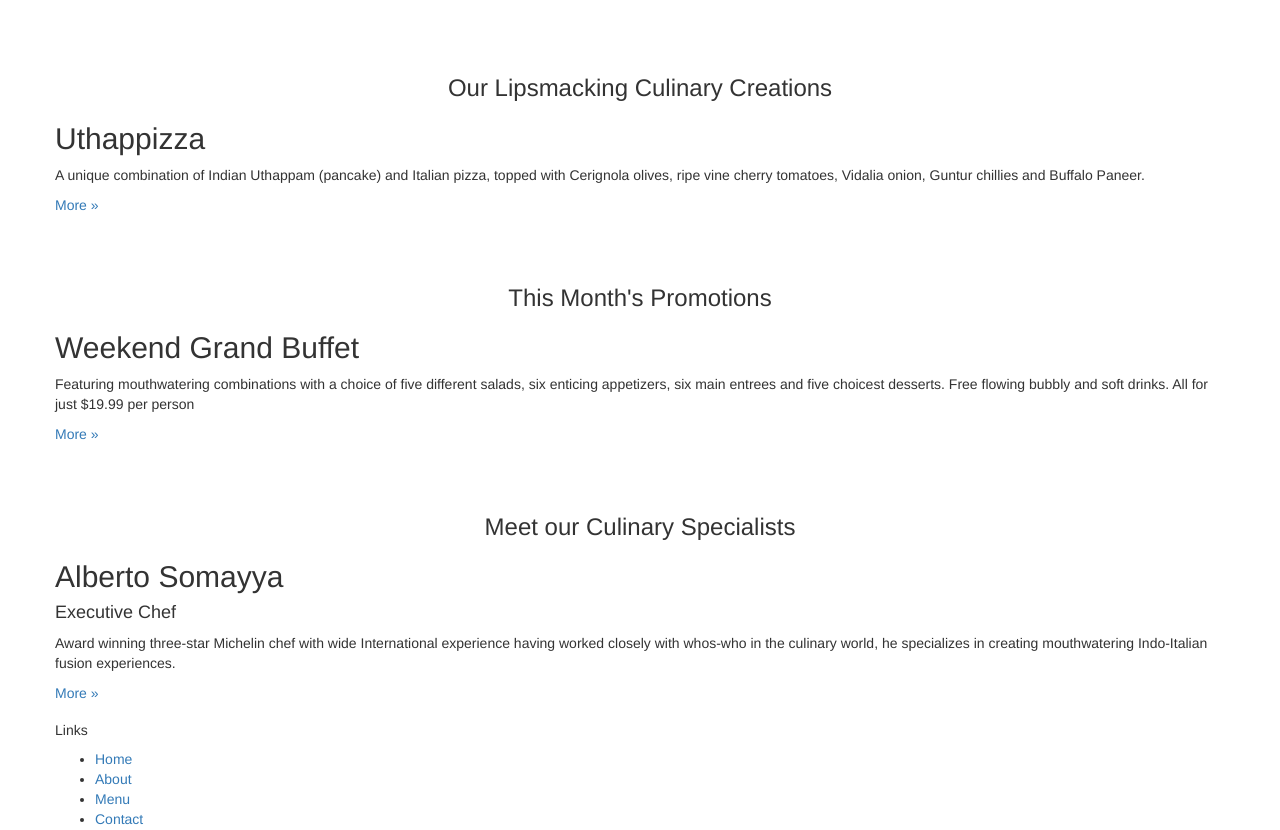
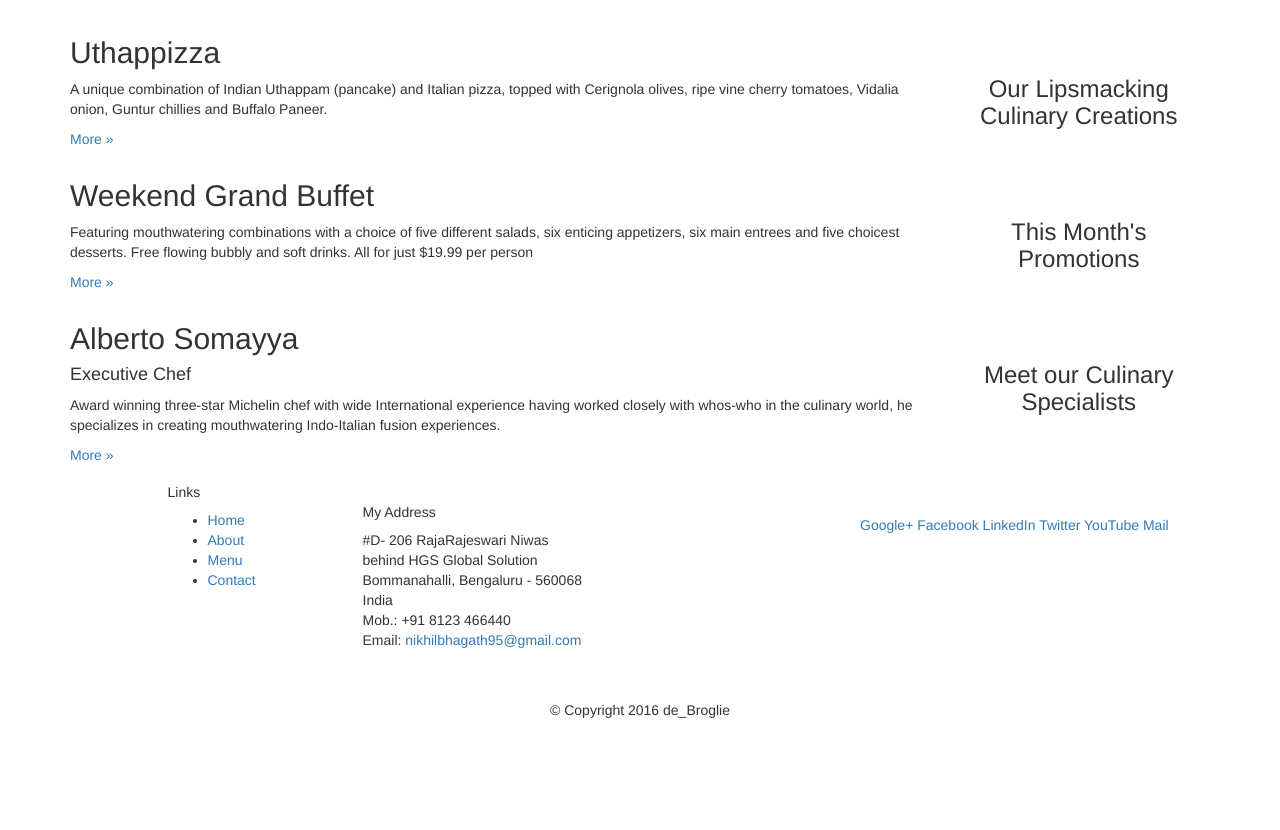
Before and after one commit to b4bhagath/OnePeRi-1, a plain HTML site: page index.html in a window 1280 px wide. Shown: the part 380-1210 px from the top of the page. After the commit the page ends 1110 px from the top, so only its background shows below. Drawn offline with nearby package versions, Linux system fonts and the light colour scheme.

```diff
--- a/index.html
+++ b/index.html
@@ -30,12 +30,12 @@
 
         <div class="container">
             <div class="row">
-                <div>
+                <div class="col-xs-12 col-sm-8">
                     <h1>Ristorante con Fusion</h1>
                     <p style="padding:40px;"></p>
                     <p>We take inspiration from the World's best cuisines, and create a unique fusion experience. Our lipsmacking creations will tickle your culinary senses!</p>
                 </div>
-                <div>
+                <div class="col-xs-12 col-sm-8">
                 </div>
             </div>
         </div>
@@ -43,11 +43,11 @@
 
     <div class="container">
         <div class="row">
-            <div>
+            <div class="col-xs-12 col-sm-3 col-sm-push-9">
                 <p style="padding:20px;"></p>
                 <h3 align=center>Our Lipsmacking Culinary Creations</h3>
             </div>
-            <div>
+            <div class="col-xs-12 col-sm-9 col-sm-pull-3">
                 <h2>Uthappizza</h2>
                 <p>A unique combination of Indian Uthappam (pancake) and Italian pizza, topped with Cerignola olives, ripe vine cherry tomatoes, Vidalia onion, Guntur chillies and Buffalo Paneer.</p>
                 <p><a  href="#">More &raquo;</a></p>
@@ -56,11 +56,11 @@
 
 
         <div class="row">
-            <div>
+            <div class="col-xs-12 col-sm-3 col-sm-push-9">
                 <p style="padding:20px;"></p>
                 <h3 align=center>This Month's Promotions</h3>
             </div>
-            <div>
+            <div class="col-xs-12 col-sm-9 col-sm-pull-3">
                 <h2>Weekend Grand Buffet</h2>
                 <p>Featuring mouthwatering combinations with a choice of five different salads, six enticing appetizers, six main entrees and five choicest desserts. Free flowing bubbly and soft drinks. All for just $19.99 per person </p>
                 <p><a href="#">More &raquo;</a></p>
@@ -68,11 +68,11 @@
         </div>
 
         <div class="row">
-            <div>
+            <div class="col-xs-12 col-sm-3 col-sm-push-9">
                 <p style="padding:20px;"></p>
                 <h3 align=center>Meet our Culinary Specialists</h3>
             </div>
-            <div>
+            <div class="col-xs-12 col-sm-9 col-sm-pull-3">
                 <h2>Alberto Somayya</h2>
                 <h4>Executive Chef</h4>
                 <p>Award winning three-star Michelin chef with wide International experience having worked closely with whos-who in the culinary world, he specializes in creating mouthwatering Indo-Italian fusion experiences. </p>
@@ -84,7 +84,7 @@
     <footer>
         <div class="container">
             <div class="row">
-                <div>
+                <div class="col-xs-5 col-xs-offset-1 col-sm-2 col-sm-offset-1">
                     <h5>Links</h5>
                     <ul>
                         <li><a href="#">Home</a></li>
@@ -93,7 +93,8 @@
                         <li><a href="#">Contact</a></li>
                     </ul>
                 </div>
-                <div>
+                <div class="col-xs-6 col-sm-5">
+                  <br>
                     <h5>My Address</h5>
                     <address>
 		              #D- 206 RajaRajeswari Niwas<br>
@@ -104,7 +105,7 @@
 		              Email: <a href="nikhilbhagath95@gmail.com">nikhilbhagath95@gmail.com</a>
 		           </address>
                 </div>
-                <div>
+                <div class="col-xs-6 col-sm-4">
                     <div style="padding: 40px 10px;">
                         <a href="http://google.com/+">Google+</a>
                         <a href="http://www.facebook.com/profile.php?id=">Facebook</a>
@@ -114,7 +115,7 @@
                         <a href="mailto:">Mail</a>
                     </div>
                 </div>
-                <div>
+                <div class="col-xs-12">
                     <p style="padding:10px;"></p>
                     <p align=center>© Copyright 2016 de_Broglie</p>
                 </div>
```
